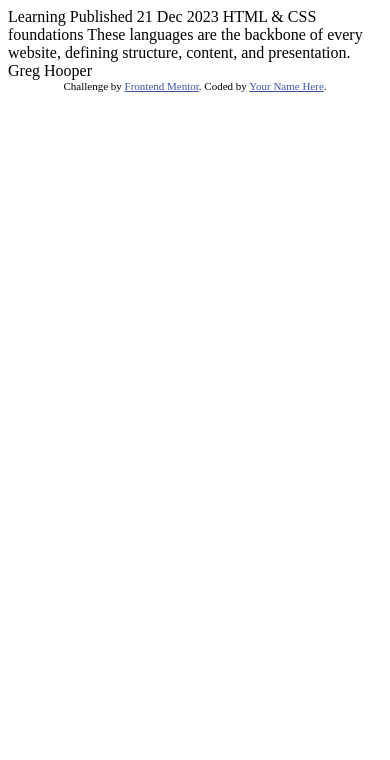
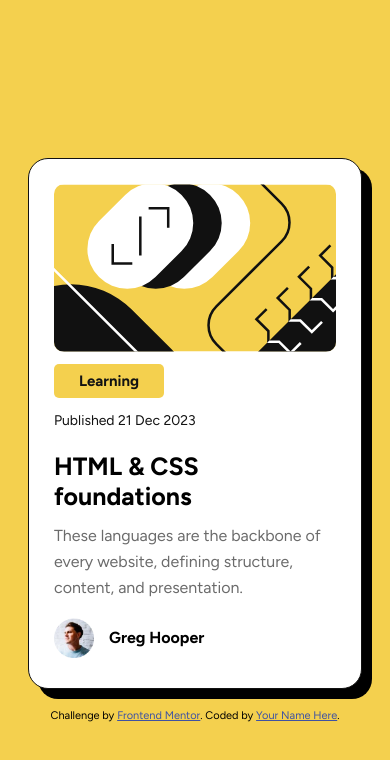
Before and after one commit to randev0215/frontend-mentor-challenges, a plain HTML site: page blog-preview-card-main/blog-preview-card-main/index.html in a window 390 px wide. Drawn offline with Linux system fonts and the light colour scheme.

Commit message:
Done Challenge (Web and Mobile)

```diff
--- a/blog-preview-card-main/blog-preview-card-main/index.html
+++ b/blog-preview-card-main/blog-preview-card-main/index.html
@@ -5,30 +5,35 @@
   <meta name="viewport" content="width=device-width, initial-scale=1.0"> <!-- displays site properly based on user's device -->
 
   <link rel="icon" type="image/png" sizes="32x32" href="./assets/images/favicon-32x32.png">
-
+  <link rel="stylesheet" href="style.css">
   <title>Frontend Mentor | Blog preview card</title>
 
-  <!-- Feel free to remove these styles or customise in your own stylesheet 👍 -->
-  <style>
-    .attribution { font-size: 11px; text-align: center; }
-    .attribution a { color: hsl(228, 45%, 44%); }
-  </style>
 </head>
 <body>
 
-  Learning
-
-  Published 21 Dec 2023
-
-  HTML & CSS foundations
-
-  These languages are the backbone of every website, defining structure, content, and presentation.
-
-  Greg Hooper
-
+<div>
+  <div class="card-container">
+    <div class="banner">
+      <img class="banner-img" src="assets/images/illustration-article.svg" alt="">
+    </div>
+    <div class="card-details">
+      <div class="card-category">Learning</div>
+      <p class="card-publish">Published 21 Dec 2023</p>
+    </div>
+    <div class="card-desc">
+      <p class="card-title">HTML & CSS foundations</p>
+      <p class="card-info">These languages are the backbone of every website, defining structure, content, and presentation.</p>
+    </div>
+    <div class="card-author-sec">
+      <img class="card-author-img" src="assets/images/image-avatar.webp" alt="">
+      <p class="card-author-name"> Greg Hooper</p>
+    </div>
+  </div>
   <div class="attribution">
     Challenge by <a href="https://www.frontendmentor.io?ref=challenge" target="_blank">Frontend Mentor</a>.
     Coded by <a href="#">Your Name Here</a>.
   </div>
+</div>
+
 </body>
 </html>
--- a/blog-preview-card-main/blog-preview-card-main/style.css
+++ b/blog-preview-card-main/blog-preview-card-main/style.css
@@ -0,0 +1,88 @@
+
+@import url('https://fonts.googleapis.com/css2?family=Figtree:ital,wght@0,300..900;1,300..900&display=swap');
+
+body {
+    background-color: hsl(47, 88%, 63%);
+    height: 100vh;
+    font-family: Figtree;
+    display: flex;
+    justify-content: center;
+    align-items: center;
+}
+
+.card-container {
+    max-width: 350px;
+    display: flex;
+    flex-direction: column;
+    background-color: hsl(0, 0%, 100%);
+    padding: 25px 25px;
+    border-radius: 20px;
+    box-shadow: 10px 10px;
+    border: 1px solid hsl(0, 0%, 7%);
+    margin: 20px 20px;
+}
+
+.banner-img {
+    width: 100%;
+    object-fit: cover;
+    border-radius: 10px;
+}
+
+.card-details {
+    margin: 8px 0;
+}
+.card-category {
+    color: hsl(0, 0%, 7%);
+    font-weight: 700;
+    font-size: 15px;
+    font-weight: 700;
+    background-color: hsl(47, 88%, 63%);
+    width: 100px;
+    padding: 8px 5px;
+    text-align: center;
+    border-radius: 5px;
+}
+.card-publish {
+    font-weight: 400;
+    font-size: 14px;
+    color: hsl(0, 0%, 7%);
+}
+.card-title {
+    font-weight: 700;
+    font-size: 25px;
+    margin-top: 0;
+    margin-bottom: 10px;
+    transition: color 0.15s;
+    display: inline-block;
+}
+.card-title:hover {
+    color: hsl(47, 88%, 63%);
+}
+
+.card-info {
+    margin: 2px 0;
+    font-weight: 400;
+    font-size: 16px;
+    line-height: 1.6;
+    color: hsl(0, 0%, 42%);
+}
+
+.card-author-sec {
+    display: flex;
+    align-items: center;
+    margin-top: 10px;
+}
+.card-author-img {
+    width: 40px;
+    height: 40px;
+}
+
+.card-author-name {
+    font-weight: 700;
+    font-size: 16px;
+    margin-left: 15px;
+}
+
+
+.attribution { font-size: 11px; text-align: center; margin-top: 10px;}
+    .attribution a { color: hsl(228, 45%, 44%); }
```
Also changed, not shown: blog-preview-card-main/blog-preview-card-main/layout-breakdown.png (added).
